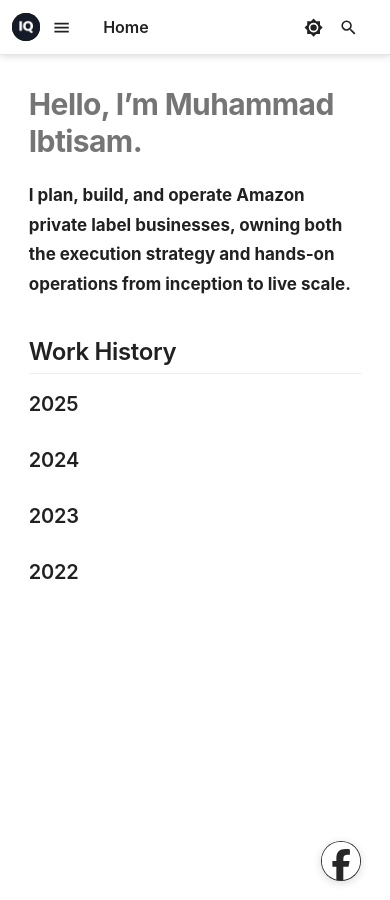
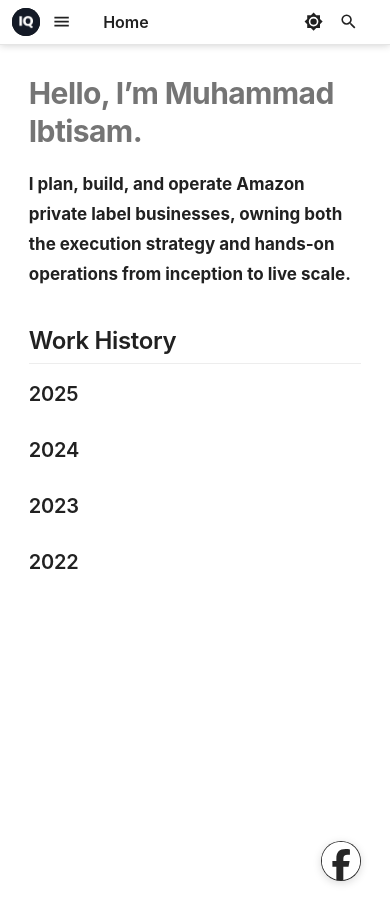
Before and after one commit to ibtisam-iq/rank, an MkDocs documentation site: the page built from docs/index.md, in a window 390 px wide. Built offline with MkDocs 1.6.1 and Material for MkDocs 9.7.7, drawn with Linux system fonts in a browser that asks for light colours.

Commit message:
fix mobile header and drawer

```diff
--- a/docs/stylesheets/extra.css
+++ b/docs/stylesheets/extra.css
@@ -863,3 +863,131 @@
     margin: 0 0.25rem 0 -0.4rem;
   }
 }
+
+/* =====================================================
+   APPENDED FIX — Mobile Header Title Ellipsis (SAFE)
+   Source: extra-22-dark.css
+   Purpose: Keep title inside header on scroll (1 line)
+===================================================== */
+
+@media screen and (max-width: 76.1875em) {
+
+  /* Allow flex item to shrink properly */
+  .md-header__title {
+    flex: 1 1 auto !important;
+    min-width: 0 !important;          /* 🔑 critical */
+    overflow: hidden !important;
+    white-space: nowrap !important;
+    line-height: 1.4 !important;
+  }
+
+  /* Actual ellipsis behavior */
+  .md-header__title .md-header__ellipsis {
+    display: block !important;
+    max-width: 100% !important;
+    overflow: hidden !important;
+    white-space: nowrap !important;
+    text-overflow: ellipsis !important;
+  }
+
+  /* Page title text itself */
+  .md-header__topic {
+    max-width: 100% !important;
+    overflow: hidden !important;
+    white-space: nowrap !important;
+    text-overflow: ellipsis !important;
+    line-height: 1.4 !important;
+  }
+
+  /* Hide site name, show page title only */
+  .md-header__title[data-md-component="header-title"]
+  .md-header__topic:first-child {
+    display: none !important;
+  }
+
+  .md-header__title[data-md-component="header-title"]
+  .md-header__topic:last-child {
+    display: block !important;
+    position: static !important;
+    opacity: 1 !important;
+    margin: 0 !important;
+    padding: 0 !important;
+  }
+
+  /* Homepage edge case */
+  .md-header__topic:only-child {
+    display: block !important;
+  }
+}
+
+/* =====================================================
+   MOBILE HEADER & NAV CLEANUP (CONSOLIDATED)
+   - Single-line header title with ellipsis
+   - Proper vertical alignment with logo
+   - No duplicate H1 in content
+   - No site name in mobile drawer
+===================================================== */
+
+@media screen and (max-width: 76.1875em) {
+
+  /* ===== HEADER TITLE (ELLIPSIS + ALIGNMENT) ===== */
+
+  .md-header__title {
+    flex: 1 1 auto !important;
+    min-width: 0 !important;
+    display: flex !important;
+    align-items: center !important;
+    overflow: hidden !important;
+    white-space: nowrap !important;
+    line-height: 1.4 !important;
+    height: 100%;
+  }
+
+  .md-header__title .md-header__ellipsis {
+    display: flex !important;
+    align-items: center !important;
+    max-width: 100% !important;
+    overflow: hidden !important;
+    white-space: nowrap !important;
+    text-overflow: ellipsis !important;
+    line-height: 1 !important;
+  }
+
+  .md-header__topic {
+    max-width: 100% !important;
+    overflow: hidden !important;
+    white-space: nowrap !important;
+    text-overflow: ellipsis !important;
+  }
+
+  /* Hide site name, show page title only */
+  .md-header__title[data-md-component="header-title"]
+  .md-header__topic:first-child {
+    display: none !important;
+  }
+
+  .md-header__title[data-md-component="header-title"]
+  .md-header__topic:last-child {
+    display: block !important;
+    position: static !important;
+    opacity: 1 !important;
+    margin: 0 !important;
+    padding: 0 !important;
+  }
+
+  /* ===== REMOVE DUPLICATE PAGE TITLE IN CONTENT ===== */
+
+  .md-content__inner > .md-typeset > h1:first-child {
+    display: none !important;
+  }
+
+  /* ===== REMOVE SITE NAME FROM MOBILE DRAWER ===== */
+
+  .md-nav--primary .md-nav__title {
+    display: none !important;
+  }
+
+  .md-nav--primary {
+    padding-top: 0 !important;
+  }
+}
```
